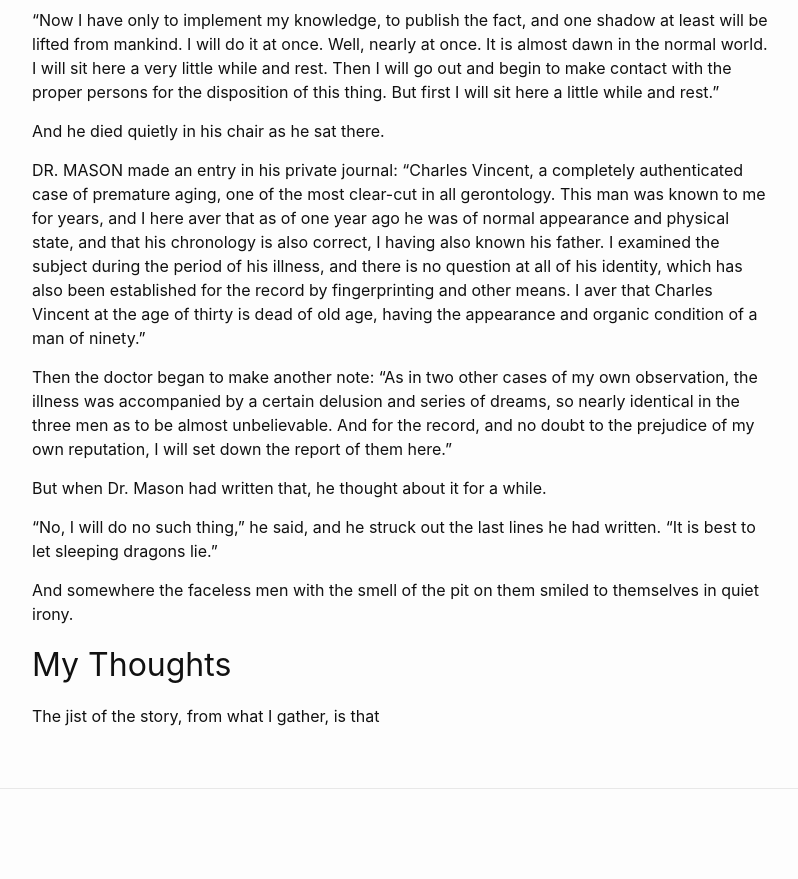
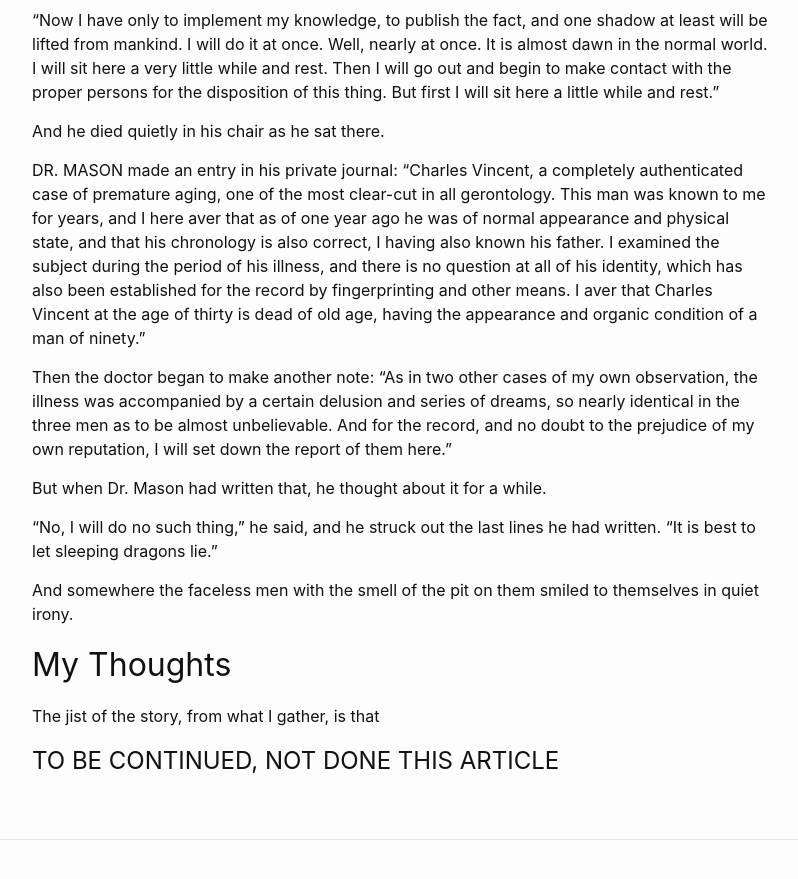
Before and after one commit to jt-account/jasontoska, a Jekyll site: the page built from _posts/2022-02-20-the-six-fingers-of-time.md, in a window 1280 px wide and 900 px high, scrolled down 2791 px. Shown: the top 879 px of the window, without its empty margins (238-1036 px from the left). Built offline with Jekyll 4.4.1, drawn with Linux system fonts in a browser that asks for light colours; before the commit the page ends 3640 px from its top, so only the background shows below that.

Commit message:
halfway done first article

```diff
--- a/_posts/2022-02-20-the-six-fingers-of-time.md
+++ b/_posts/2022-02-20-the-six-fingers-of-time.md
@@ -110,3 +110,5 @@ And somewhere the faceless men with the smell of the pit on them smiled to thems
 ## My Thoughts
 
 The jist of the story, from what I gather, is that
+
+# TO BE CONTINUED, NOT DONE THIS ARTICLE
```
